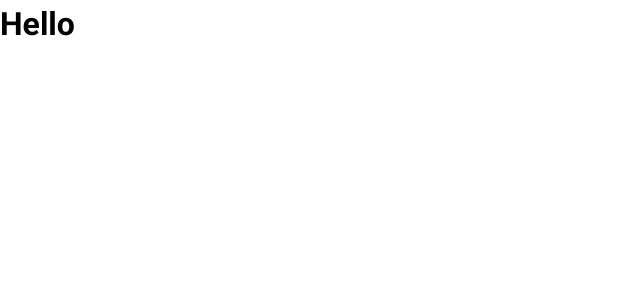
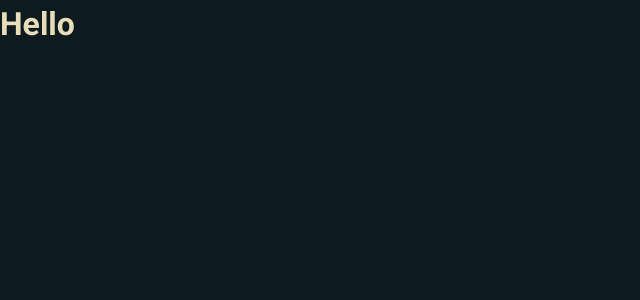
Before and after one commit to GautamRaj-1200/notes-generator, a React (Vite) app in the folder client/: page / in a window 1280 px wide. Shown: the top 300 px of the page, without its empty margins (0-640 px from the left). Built offline with nearby package versions, Linux system fonts and the light colour scheme.

Commit message:
chore: update index.scss

```diff
--- a/client/src/index.scss
+++ b/client/src/index.scss
@@ -1,4 +1,12 @@
 @import url('https://fonts.googleapis.com/css2?family=Roboto:ital,wght@0,100;0,300;0,400;0,500;0,700;0,900;1,100;1,300;1,400;1,500;1,700;1,900&display=swap');
+
+:root{
+    --clr-black:#0D1B1E;
+    --clr-light:#E8DCB9;
+    --clr-tea-green:#C3DBC5;
+    --clr-blue:#7798AB;
+    --clr-pink:#F2CEE6;
+}
 // CSS Reset
 *,*::before,*::after{
     box-sizing: border-box;
@@ -7,6 +15,8 @@
 }
 html{
     scroll-behavior: smooth;
+    background-color:var(--clr-black);
+    color:var(--clr-light);
 }
 body{
     line-height: 1.5;
@@ -27,4 +37,5 @@ li{
 }
 a{
     text-decoration: none;
+    color:var(--clr-blue)
 }
```
